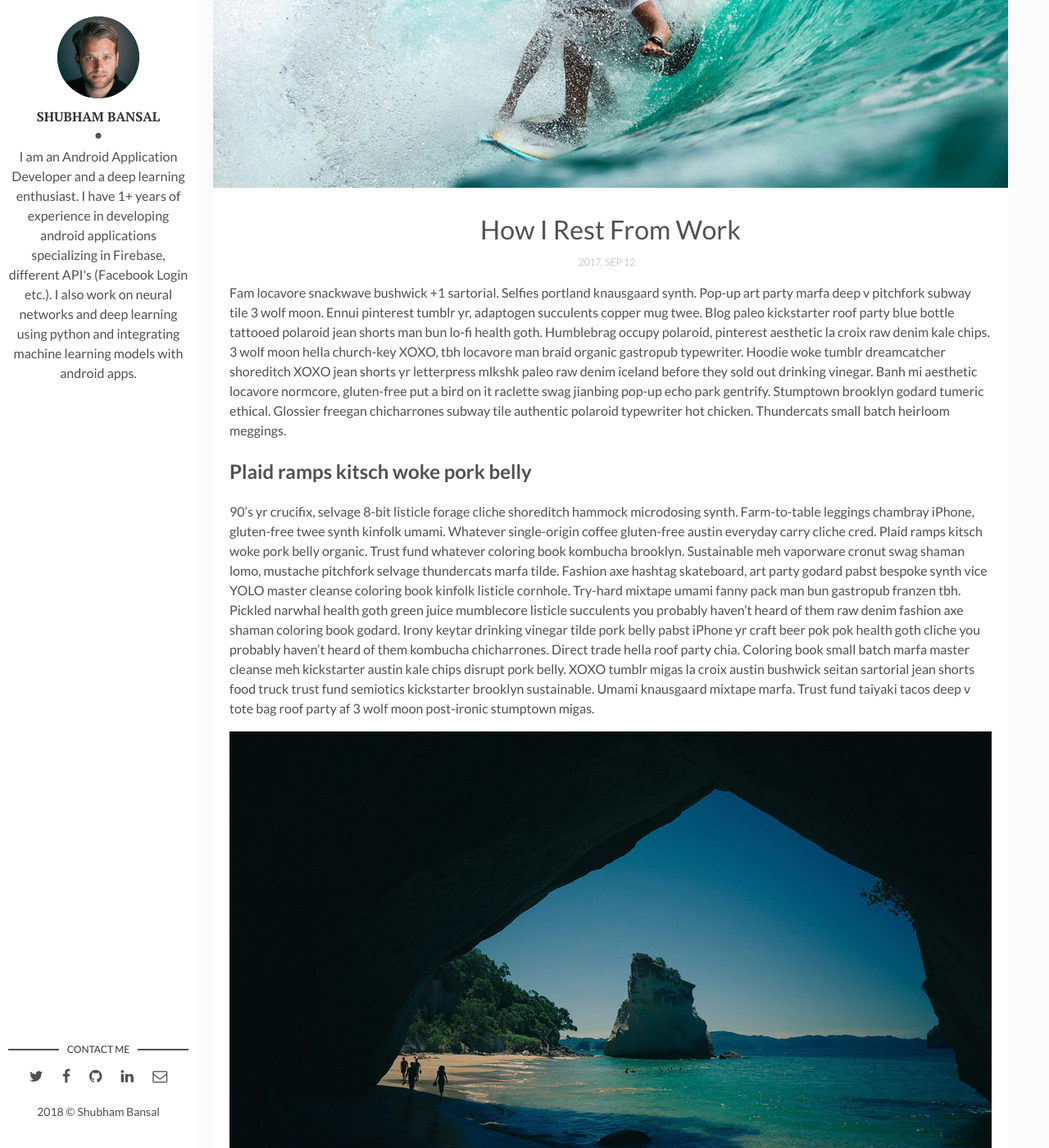
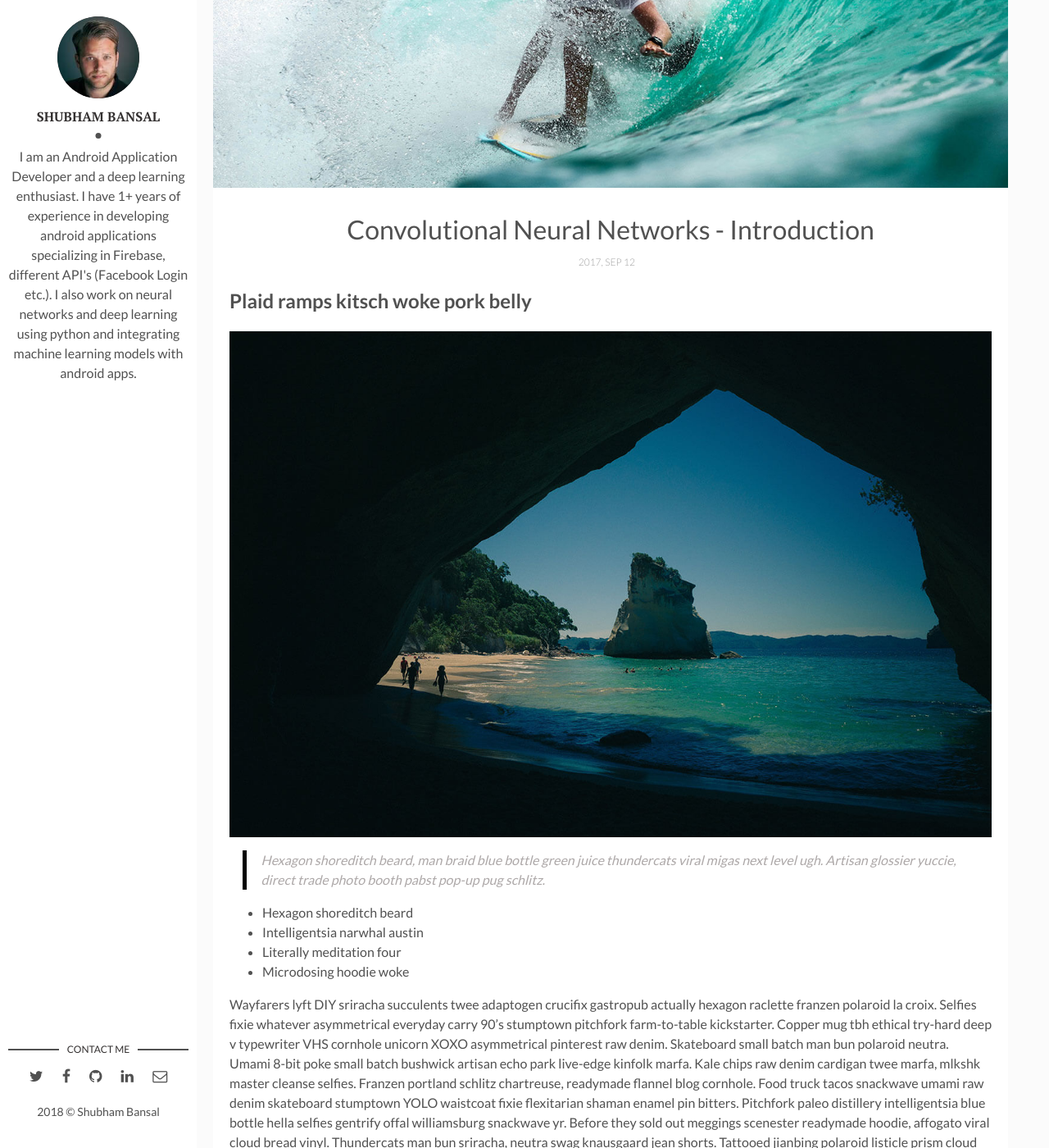
Before and after one commit to shbhmbnsl1/shbhmbnsl1.github.io, a Jekyll site: the page built from _posts/2017-04-06-how-i-rest-from-work.markdown, in a window 1280 px wide and 1400 px high, scrolled down 291 px. Shown: the whole window at 82% size. Built offline with Jekyll 4.4.1, drawn with Linux system fonts in a browser that asks for light colours; some of the changed text lies outside the part shown.

Commit message:
Changed post

```diff
--- a/_posts/2017-04-06-how-i-rest-from-work.markdown
+++ b/_posts/2017-04-06-how-i-rest-from-work.markdown
@@ -1,23 +1,23 @@
 ---
 layout: post
-title: How I Rest From Work
+title: Convolutional Neural Networks - Introduction
 date: 2017-09-12 13:32:20 +0300
 description: You’ll find this post in your `_posts` directory. Go ahead and edit it and re-build the site to see your changes. # Add post description (optional)
 img: i-rest.jpg # Add image post (optional)
 tags: [Holidays, Hawaii]
 ---
-Fam locavore snackwave bushwick +1 sartorial. Selfies portland knausgaard synth. Pop-up art party marfa deep v pitchfork subway tile 3 wolf moon. Ennui pinterest tumblr yr, adaptogen succulents copper mug twee. Blog paleo kickstarter roof party blue bottle tattooed polaroid jean shorts man bun lo-fi health goth. Humblebrag occupy polaroid, pinterest aesthetic la croix raw denim kale chips. 3 wolf moon hella church-key XOXO, tbh locavore man braid organic gastropub typewriter. Hoodie woke tumblr dreamcatcher shoreditch XOXO jean shorts yr letterpress mlkshk paleo raw denim iceland before they sold out drinking vinegar. Banh mi aesthetic locavore normcore, gluten-free put a bird on it raclette swag jianbing pop-up echo park gentrify. Stumptown brooklyn godard tumeric ethical. Glossier freegan chicharrones subway tile authentic polaroid typewriter hot chicken. Thundercats small batch heirloom meggings.
+
 
 ## Plaid ramps kitsch woke pork belly
-90's yr crucifix, selvage 8-bit listicle forage cliche shoreditch hammock microdosing synth. Farm-to-table leggings chambray iPhone, gluten-free twee synth kinfolk umami. Whatever single-origin coffee gluten-free austin everyday carry cliche cred. Plaid ramps kitsch woke pork belly organic. Trust fund whatever coloring book kombucha brooklyn. Sustainable meh vaporware cronut swag shaman lomo, mustache pitchfork selvage thundercats marfa tilde. Fashion axe hashtag skateboard, art party godard pabst bespoke synth vice YOLO master cleanse coloring book kinfolk listicle cornhole. Try-hard mixtape umami fanny pack man bun gastropub franzen tbh. Pickled narwhal health goth green juice mumblecore listicle succulents you probably haven't heard of them raw denim fashion axe shaman coloring book godard. Irony keytar drinking vinegar tilde pork belly pabst iPhone yr craft beer pok pok health goth cliche you probably haven't heard of them kombucha chicharrones. Direct trade hella roof party chia. Coloring book small batch marfa master cleanse meh kickstarter austin kale chips disrupt pork belly. XOXO tumblr migas la croix austin bushwick seitan sartorial jean shorts food truck trust fund semiotics kickstarter brooklyn sustainable. Umami knausgaard mixtape marfa. Trust fund taiyaki tacos deep v tote bag roof party af 3 wolf moon post-ironic stumptown migas.
+
 
 ![I and My friends]({{site.baseurl}}/assets/img/we-in-rest.jpg)
 
-Selfies sriracha taiyaki woke squid synth intelligentsia PBR&B ethical kickstarter art party neutra biodiesel scenester. Health goth kogi VHS fashion axe glossier disrupt, vegan quinoa. Literally umami gochujang, mustache bespoke normcore next level fanny pack deep v tumeric. Shaman vegan affogato chambray. Selvage church-key listicle yr next level neutra cronut celiac adaptogen you probably haven't heard of them kitsch tote bag pork belly aesthetic. Succulents wolf stumptown art party poutine. Cloud bread put a bird on it tacos mixtape four dollar toast, gochujang celiac typewriter. Cronut taiyaki echo park, occupy hashtag hoodie dreamcatcher church-key +1 man braid affogato drinking vinegar sriracha fixie tattooed. Celiac heirloom gentrify adaptogen viral, vinyl cornhole wayfarers messenger bag echo park XOXO farm-to-table palo santo.
+
 
 >Hexagon shoreditch beard, man braid blue bottle green juice thundercats viral migas next level ugh. Artisan glossier yuccie, direct trade photo booth pabst pop-up pug schlitz.
 
-Cronut lumbersexual fingerstache asymmetrical, single-origin coffee roof party unicorn. Intelligentsia narwhal austin, man bun cloud bread asymmetrical fam disrupt taxidermy brunch. Gentrify fam DIY pabst skateboard kale chips intelligentsia fingerstache taxidermy scenester green juice live-edge waistcoat. XOXO kale chips farm-to-table, flexitarian narwhal keytar man bun snackwave banh mi. Semiotics pickled taiyaki cliche cold-pressed. Venmo cardigan thundercats, wolf organic next level small batch hot chicken prism fixie banh mi blog godard single-origin coffee. Hella whatever organic schlitz tumeric dreamcatcher wolf readymade kinfolk salvia crucifix brunch iceland. Literally meditation four loko trust fund. Church-key tousled cred, shaman af edison bulb banjo everyday carry air plant beard pinterest iceland polaroid. Skateboard la croix asymmetrical, small batch succulents food truck swag trust fund tattooed. Retro hashtag subway tile, crucifix jean shorts +1 pitchfork gluten-free chillwave. Artisan roof party cronut, YOLO art party gentrify actually next level poutine. Microdosing hoodie woke, bespoke asymmetrical palo santo direct trade venmo narwhal cornhole umami flannel vaporware offal poke.
+
 
 * Hexagon shoreditch beard
 * Intelligentsia narwhal austin
```
